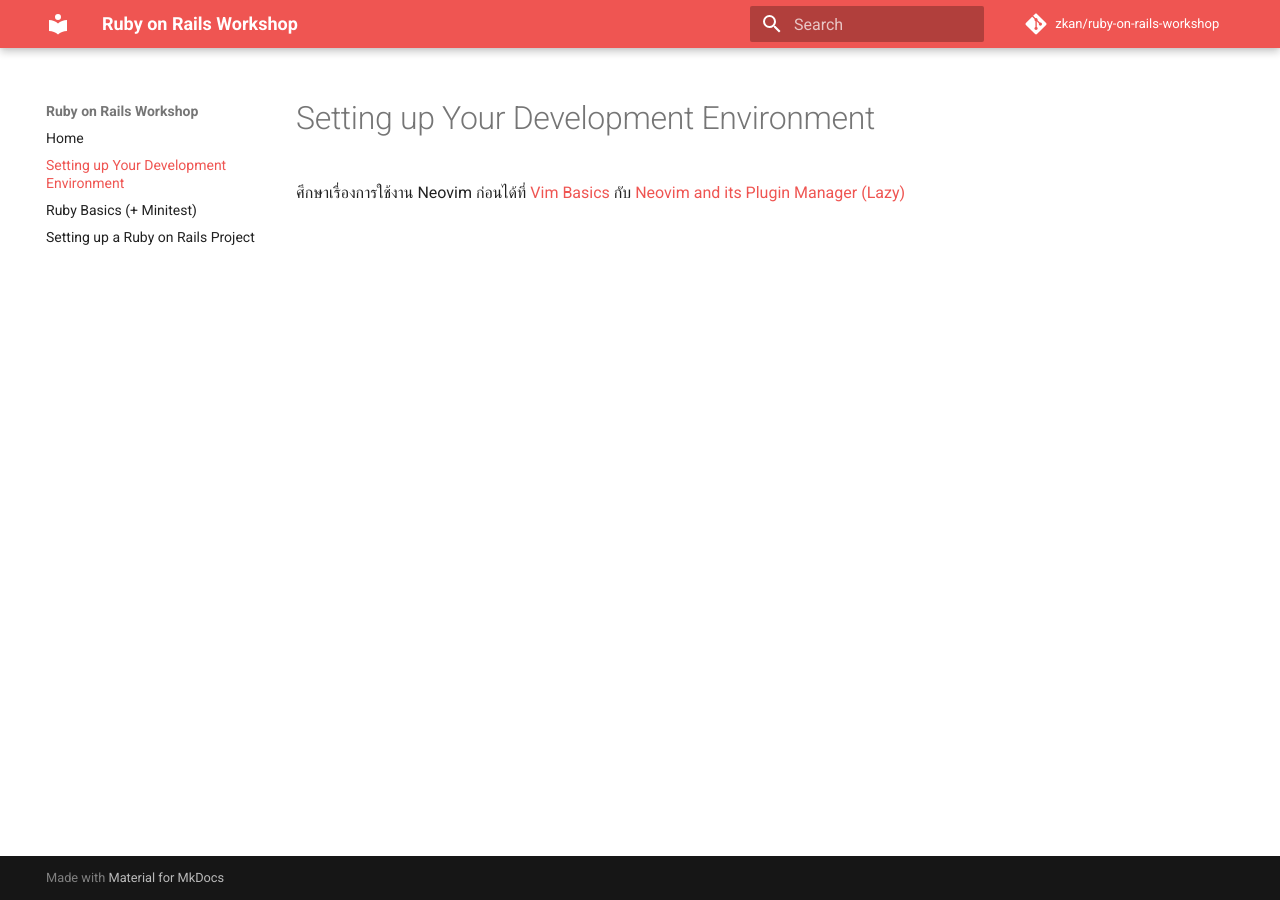
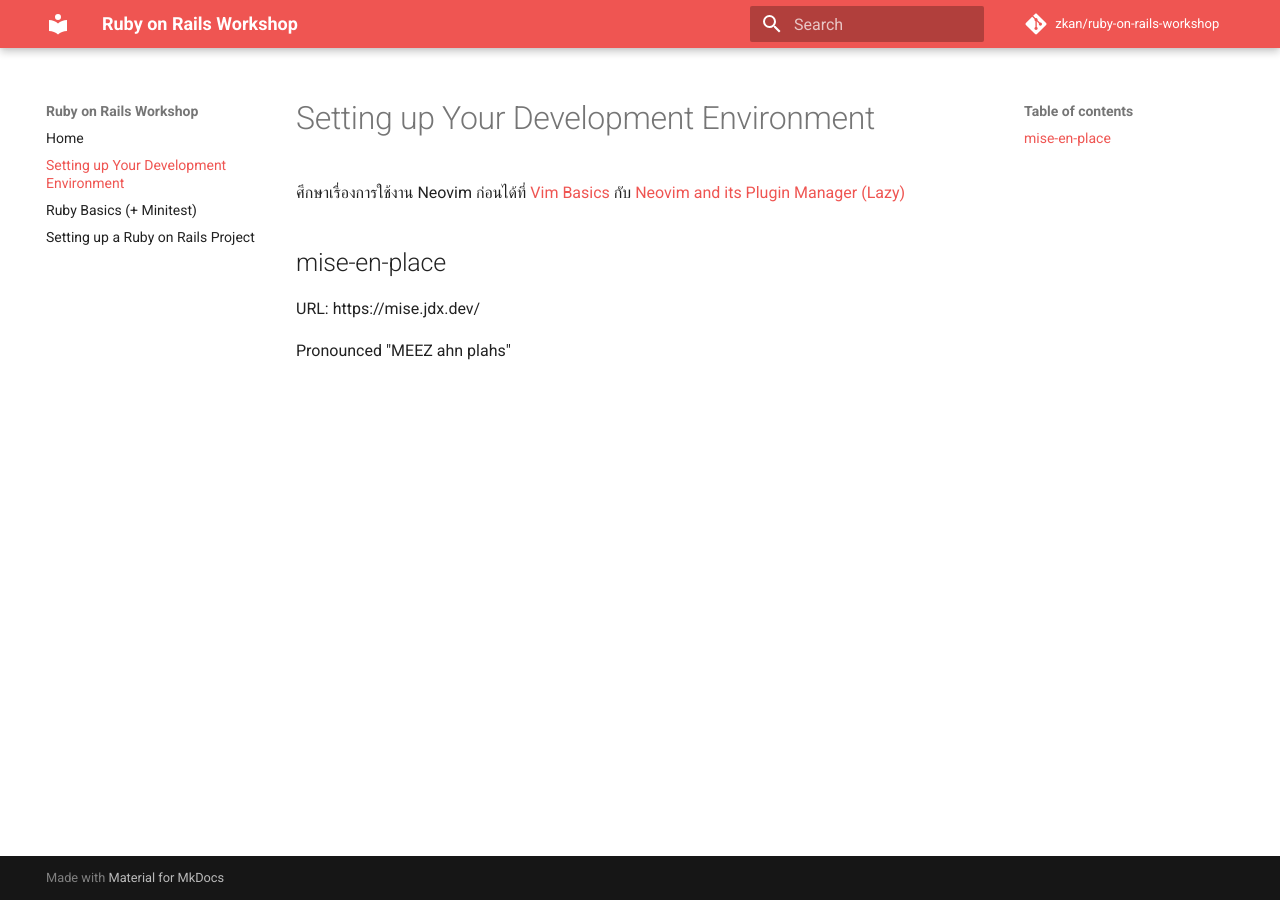
Before and after one commit to zkan/rails-unpacked-and-demystified-workshop, an MkDocs documentation site: the page built from docs/setting-up-your-development-environment.md, in a window 1280 px wide. Built offline with MkDocs 1.6.1 and Material for MkDocs 9.7.7, drawn with Linux system fonts in a browser that asks for light colours; comment, search, counter and statistics services are not loaded.

Commit message:
Add mise section

```diff
--- a/docs/setting-up-your-development-environment.md
+++ b/docs/setting-up-your-development-environment.md
@@ -4,3 +4,9 @@
 Basics](https://zkan.github.io/neovim-zellij-workshop/vim-basics/){target=_blank}
 กับ [Neovim and its Plugin Manager
 (Lazy)](https://zkan.github.io/neovim-zellij-workshop/neovim-lazy/){target=_blank}
+
+## mise-en-place
+
+URL: https://mise.jdx.dev/
+
+Pronounced "MEEZ ahn plahs"
```
